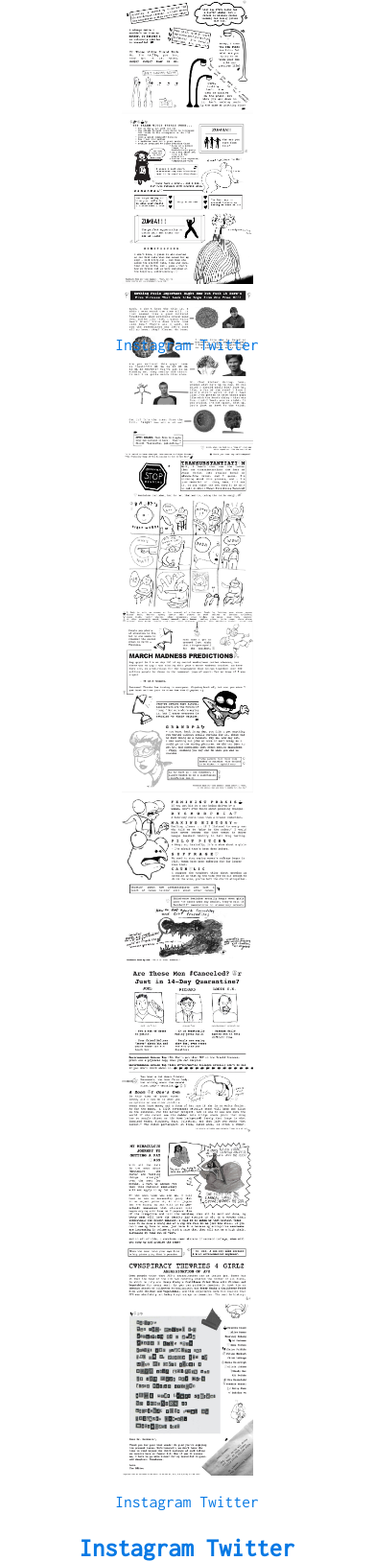
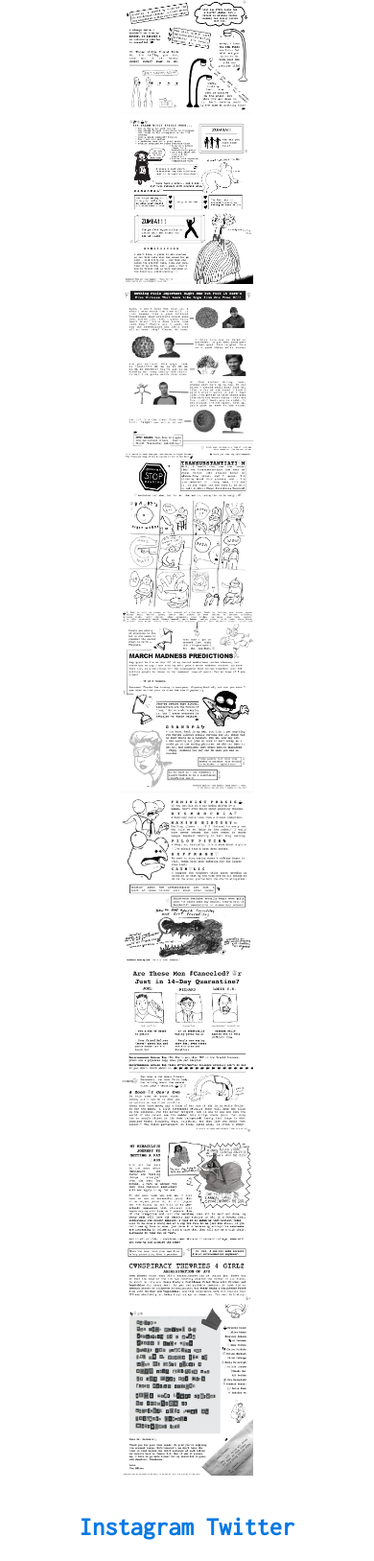
Before and after one commit to claireburst/peanutkidmag.github.io, a plain HTML site: page index.html in a window 390 px wide. Shown: the part 685-2312 px from the top of the page at 96% size. After the commit the page ends 2290 px from the top, so only its background shows below. Drawn offline with Linux system fonts and the light colour scheme.

Commit message:
last min fixes

```diff
--- a/index.html
+++ b/index.html
@@ -42,9 +42,8 @@
 				<img src="../../static/9.jpeg" alt="page9"class="center" >
 				<img src="../../static/10.jpeg" alt="page10"class="center" >
 				<img src="../../static/11.jpeg" alt="page11"class="center" >
-				<p style="text-align:center"> <a href="https://www.instagram.com/peanutkidmag">Instagram</a> <a href="https://www.twitter.com/peanut_kid_mag">Twitter</a></p>
-				<h2 style="text-align:center"> <a href="https://www.instagram.com/peanutkidmag">Instagram</a> <a href="https://www.twitter.com/peanut_kid_mag">Twitter</a></h2>
+				<br><h2 style="text-align:center"> <a href="https://www.instagram.com/peanutkidmag">Instagram</a> <a href="https://www.twitter.com/peanut_kid_mag">Twitter</a></h2>
 		</div>
-		<p class= "center"> <a href="https://www.instagram.com/peanutkidmag">Instagram</a> <a href="https://www.twitter.com/peanut_kid_mag">Twitter</a></p>
+
 	</body>
 </html>
--- a/static/styles.css
+++ b/static/styles.css
@@ -71,3 +71,10 @@ resize {
     max-width:50%;
     max-height:50%;
   }
+
+  @media all and (max-width: 768px) {
+  /* 768px is usually the width of tablets in portrait orientation */
+  /* You can use any other size you see fit */
+
+      img {width: 100%;}
+  }
```
